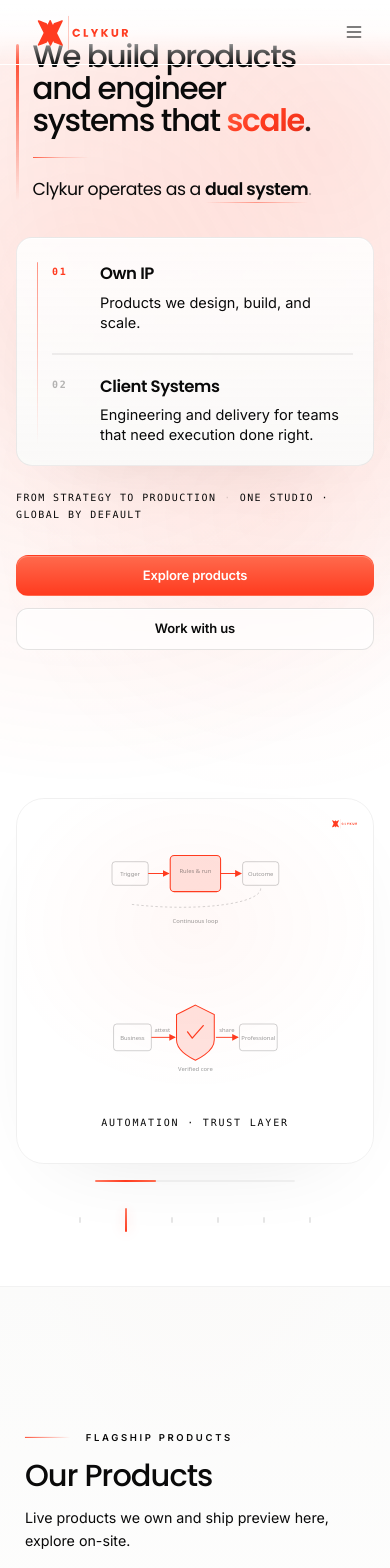
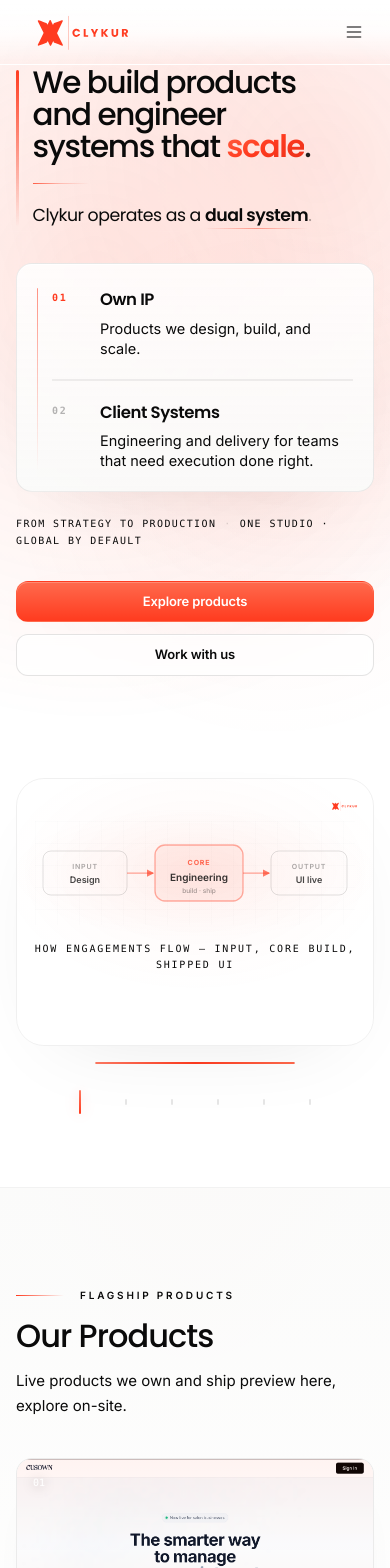
Before and after one commit to Clykur/Website, a Next.js app: page / in a window 390 px wide. Shown: the top 1568 px of the page. Built offline with nearby package versions, Linux system fonts and the light colour scheme.

Commit message:
mobile scrolling

```diff
--- a/app/globals.css
+++ b/app/globals.css
@@ -46,6 +46,12 @@
   }
   html {
     scroll-behavior: auto;
+    scroll-padding-top: max(4.5rem, calc(env(safe-area-inset-top, 0px) + 3.5rem));
+  }
+  @media (max-width: 767px) {
+    html {
+      -webkit-tap-highlight-color: transparent;
+    }
   }
   body {
     @apply bg-background text-foreground;
--- a/components/SplashScreen.tsx
+++ b/components/SplashScreen.tsx
@@ -104,6 +104,7 @@
             height={427}
             className="h-auto max-h-full w-[88vw] max-w-[88vw] object-contain"
             priority
+            unoptimized
           />
         </div>
 
--- a/components/icons/whatsapp-icon.tsx
+++ b/components/icons/whatsapp-icon.tsx
@@ -19,7 +19,8 @@
         alt="WhatsApp"
         width={24}
         height={24}
-        className="w-full h-full"
+        className="h-full w-full"
+        unoptimized
       />
     </div>
   );
--- a/components/landing/hero-visual.tsx
+++ b/components/landing/hero-visual.tsx
@@ -10,6 +10,8 @@
   PortfolioWireframeSvg,
   ServicesPipelineSvg,
 } from "@/components/landing/section-diagrams";
+import { useMobileViewport } from "@/hooks/use-is-mobile-viewport";
+import { cn } from "@/lib/utils";
 
 const diagramLabels: Record<(typeof ecosystemVisualTypes)[number], string> = {
   automation: "Automation",
@@ -28,6 +30,8 @@
 ];
 
 const SLIDE_MS = 5200;
+/** Slower auto-advance on small viewports — calmer, less janky while scrolling. */
+const SLIDE_MS_MOBILE = 6800;
 const easeLux = [0.22, 1, 0.28, 1] as const;
 
 /** One line per scene — context without boxing diagrams in cards */
@@ -64,26 +68,37 @@
 /** Scene-based presentation — floating line art, no background cards */
 export function HeroVisual() {
   const reduce = useReducedMotion();
+  const { isMobile } = useMobileViewport();
   const sceneCount = 6;
   const [slide, setSlide] = useState(0);
+
+  const slideIntervalMs = isMobile ? SLIDE_MS_MOBILE : SLIDE_MS;
 
   useEffect(() => {
     if (reduce) return;
     const id = window.setInterval(() => {
       setSlide((s) => (s + 1) % sceneCount);
-    }, SLIDE_MS);
+    }, slideIntervalMs);
     return () => window.clearInterval(id);
-  }, [reduce, sceneCount]);
+  }, [reduce, slideIntervalMs, sceneCount]);
 
   const transition = reduce
     ? { duration: 0 }
-    : { duration: 0.88, ease: easeLux };
+    : isMobile
+      ? { duration: 0.52, ease: easeLux }
+      : { duration: 0.88, ease: easeLux };
 
   const enter = reduce
     ? { opacity: 1, scale: 1, y: 0 }
-    : { opacity: 0, scale: 0.96, y: 18 };
+    : isMobile
+      ? { opacity: 0, scale: 0.985, y: 8 }
+      : { opacity: 0, scale: 0.96, y: 18 };
   const animate = { opacity: 1, scale: 1, y: 0 };
-  const exit = reduce ? { opacity: 1, scale: 1, y: 0 } : { opacity: 0, scale: 1.02, y: -12 };
+  const exit = reduce
+    ? { opacity: 1, scale: 1, y: 0 }
+    : isMobile
+      ? { opacity: 0, scale: 0.995, y: -6 }
+      : { opacity: 0, scale: 1.02, y: -12 };
 
   const pairLayout =
     "grid h-full w-full grid-cols-1 justify-items-center gap-7 md:grid-cols-2 md:gap-x-12 md:gap-y-6";
@@ -156,9 +171,24 @@
 
   const activeCaption = sceneCaptions[reduce ? 0 : slide];
 
+  const logoMark = (
+    <Image
+      src="/Clykur Logo.svg"
+      alt=""
+      width={44}
+      height={44}
+      className="h-10 w-10 object-contain md:h-11 md:w-11"
+      priority
+      unoptimized
+    />
+  );
+
   return (
     <div
-      className="relative mx-auto mt-2 w-full max-w-xl sm:mt-5 lg:mt-0 lg:max-w-none"
+      className={cn(
+        "relative mx-auto mt-2 w-full max-w-xl sm:mt-5 lg:mt-0 lg:max-w-none",
+        "max-md:[contain:layout]",
+      )}
       role="region"
       aria-label="Studio diagram presentation"
     >
@@ -169,10 +199,16 @@
       >
         <motion.div
           className="drop-shadow-[0_4px_20px_rgba(10,10,10,0.08)]"
-          animate={reduce ? undefined : { y: [0, -3, 0] }}
-          transition={{ duration: 5, repeat: Infinity, ease: "easeInOut" }}
+          animate={
+            reduce || isMobile ? undefined : { y: [0, -3, 0] }
+          }
+          transition={
+            reduce || isMobile
+              ? undefined
+              : { duration: 5, repeat: Infinity, ease: "easeInOut" }
+          }
         >
-          <Image src="/Clykur Logo.svg" alt="" width={44} height={44} className="h-10 w-10 object-contain md:h-11 md:w-11" priority />
+          {logoMark}
         </motion.div>
       </div>
 
@@ -200,10 +236,10 @@
           <AnimatePresence mode="wait" initial={false}>
             <motion.p
               key={activeCaption}
-              initial={{ opacity: 0, y: 6 }}
+              initial={{ opacity: 0, y: isMobile ? 4 : 6 }}
               animate={{ opacity: 1, y: 0 }}
-              exit={{ opacity: 0, y: -4 }}
-              transition={{ duration: 0.45, ease: easeLux }}
+              exit={{ opacity: 0, y: isMobile ? -3 : -4 }}
+              transition={{ duration: isMobile ? 0.36 : 0.45, ease: easeLux }}
               className="mx-auto mt-4 max-w-md px-2 text-center font-mono text-[10px] font-medium uppercase leading-relaxed tracking-[0.18em] text-foreground/38 lg:mt-6 lg:px-0 lg:tracking-[0.2em]"
             >
               {activeCaption}
@@ -220,7 +256,10 @@
               className="h-full w-full origin-left rounded-full bg-gradient-to-r from-[#ff7a62] via-[#ff3b1f] to-[#ff6a4d]"
               initial={{ scaleX: 0 }}
               animate={{ scaleX: 1 }}
-              transition={{ duration: SLIDE_MS / 1000, ease: "linear" }}
+              transition={{
+                duration: slideIntervalMs / 1000,
+                ease: "linear",
+              }}
             />
           </div>
 
--- a/components/landing/scroll-reveal.tsx
+++ b/components/landing/scroll-reveal.tsx
@@ -3,6 +3,7 @@
 import { useLayoutEffect, useRef } from "react";
 import gsap from "gsap";
 import { ScrollTrigger } from "gsap/ScrollTrigger";
+import { MOBILE_VIEWPORT_MQ } from "@/hooks/use-is-mobile-viewport";
 import { cn } from "@/lib/utils";
 
 gsap.registerPlugin(ScrollTrigger);
@@ -20,6 +21,7 @@
     if (!element) return;
 
     const childrenToAnimate = element.querySelectorAll("[data-reveal-item]");
+    const mobile = window.matchMedia(MOBILE_VIEWPORT_MQ).matches;
 
     const ctx = gsap.context(() => {
       childrenToAnimate.forEach((child: Element) => {
@@ -27,12 +29,13 @@
         const isInViewport =
           rect.top < window.innerHeight && rect.bottom > 0;
 
-        // FIX: Always keep opacity 1 (no fade ever)
         gsap.set(
           child,
           isInViewport
             ? { opacity: 1, y: 0, scale: 1 }
-            : { y: 40, opacity: 1, scale: 0.95 }
+            : mobile
+              ? { y: 20, opacity: 1, scale: 0.99 }
+              : { y: 40, opacity: 1, scale: 0.95 },
         );
       });
 
@@ -40,14 +43,20 @@
         y: 0,
         scale: 1,
         ease: "power2.out",
-        duration: 0.9,
-        stagger: 0.14,
-        scrollTrigger: {
-          trigger: element,
-          start: "top 82%",
-          end: "bottom 20%",
-          scrub: 0.8, // keeps motion, no fade now
-        },
+        duration: mobile ? 0.68 : 0.9,
+        stagger: mobile ? 0.09 : 0.14,
+        scrollTrigger: mobile
+          ? {
+              trigger: element,
+              start: "top 90%",
+              once: true,
+            }
+          : {
+              trigger: element,
+              start: "top 82%",
+              end: "bottom 20%",
+              scrub: 0.8,
+            },
       });
     }, element);
 
--- a/components/landing/smooth-scroll.tsx
+++ b/components/landing/smooth-scroll.tsx
@@ -25,17 +25,21 @@
   const [lenis, setLenis] = useState<Lenis | null>(null);
 
   useEffect(() => {
+    const mobile =
+      typeof window !== "undefined" &&
+      window.matchMedia("(max-width: 767px)").matches;
+
     const instance = new Lenis({
       autoRaf: true,
-      duration: 1.25,
+      duration: mobile ? 0.78 : 1.25,
       easing: easeOutExpo,
-      lerp: 0.092,
+      lerp: mobile ? 0.12 : 0.092,
       smoothWheel: true,
-      wheelMultiplier: 0.92,
+      wheelMultiplier: mobile ? 1 : 0.92,
       syncTouch: true,
-      syncTouchLerp: 0.1,
-      touchMultiplier: 1.08,
-      touchInertiaExponent: 1.65,
+      syncTouchLerp: mobile ? 0.2 : 0.1,
+      touchMultiplier: mobile ? 0.92 : 1.08,
+      touchInertiaExponent: mobile ? 1.5 : 1.65,
       anchors: true,
     });
 
--- a/components/sections/contact.tsx
+++ b/components/sections/contact.tsx
@@ -59,6 +59,7 @@
                     width={22}
                     height={22}
                     className="h-[22px] w-[22px] opacity-90"
+                    unoptimized
                   />
                   <span className="text-[10px] font-semibold uppercase tracking-[0.2em] text-[#ff3b1f]/90">
                     WhatsApp
--- a/components/sections/hero.tsx
+++ b/components/sections/hero.tsx
@@ -4,6 +4,7 @@
 import dynamic from "next/dynamic";
 import { motion, useScroll, useTransform } from "framer-motion";
 import { ScrollReveal } from "@/components/landing/scroll-reveal";
+import { useMobileViewport } from "@/hooks/use-is-mobile-viewport";
 import { primaryGradientCtaClassName } from "@/lib/cta-styles";
 import { cn } from "@/lib/utils";
 
@@ -13,10 +14,33 @@
 );
 
 export function Hero() {
+  const { isMobile, isMobileRef } = useMobileViewport();
   const { scrollYProgress } = useScroll();
-  const bgScale = useTransform(scrollYProgress, [0, 0.4], [1, 1.1]);
-  const textY = useTransform(scrollYProgress, [0, 0.45], [0, -48]);
-  const visualY = useTransform(scrollYProgress, [0, 0.45], [0, 36]);
+
+  const bgScale = useTransform(scrollYProgress, (v) => {
+    const m = isMobileRef.current;
+    const max = m ? 1.04 : 1.1;
+    const span = m ? 0.35 : 0.4;
+    if (v <= 0) return 1;
+    if (v >= span) return max;
+    return 1 + (v / span) * (max - 1);
+  });
+  const textY = useTransform(scrollYProgress, (v) => {
+    const m = isMobileRef.current;
+    const max = m ? -22 : -48;
+    const span = 0.45;
+    if (v <= 0) return 0;
+    if (v >= span) return max;
+    return (v / span) * max;
+  });
+  const visualY = useTransform(scrollYProgress, (v) => {
+    const m = isMobileRef.current;
+    const max = m ? 16 : 36;
+    const span = 0.45;
+    if (v <= 0) return 0;
+    if (v >= span) return max;
+    return (v / span) * max;
+  });
 
   return (
     <section
@@ -25,15 +49,24 @@
     >
       <motion.div
         style={{ scale: bgScale }}
-        className="pointer-events-none absolute inset-0 -z-10 bg-[radial-gradient(circle_at_25%_25%,rgba(255,90,60,0.12),transparent_45%),radial-gradient(circle_at_80%_15%,rgba(255,59,31,0.1),transparent_40%)] will-change-transform"
+        className="pointer-events-none absolute inset-0 -z-10 will-change-transform bg-[radial-gradient(circle_at_25%_25%,rgba(255,90,60,0.12),transparent_45%),radial-gradient(circle_at_80%_15%,rgba(255,59,31,0.1),transparent_40%)]"
         aria-hidden
       />
+      {isMobile ? (
+        <motion.div
+          animate={{ opacity: [0.26, 0.32, 0.26] }}
+          transition={{ duration: 12, repeat: Infinity, ease: [0.4, 0, 0.2, 1] }}
+          className="pointer-events-none absolute inset-0 -z-10 bg-[radial-gradient(circle_at_70%_40%,rgba(255,59,31,0.16),transparent_35%)]"
+          aria-hidden
+        />
+      ) : (
         <motion.div
           animate={{ opacity: [0.24, 0.34, 0.24] }}
           transition={{ duration: 9, repeat: Infinity, ease: [0.4, 0, 0.2, 1] }}
           className="pointer-events-none absolute inset-0 -z-10 bg-[radial-gradient(circle_at_70%_40%,rgba(255,59,31,0.18),transparent_35%)]"
           aria-hidden
         />
+      )}
 
       <div className="clykur-story-shell relative z-[1] w-full max-w-6xl">
         <ScrollReveal className="flex w-full flex-col items-stretch gap-14 lg:flex-row lg:items-center lg:justify-center lg:gap-14 xl:gap-16">
--- /dev/null
+++ b/hooks/use-is-mobile-viewport.ts
@@ -0,0 +1,29 @@
+"use client";
+
+import { useLayoutEffect, useRef, useState } from "react";
+
+/** Matches Tailwind `md` breakpoint — phones / small tablets. */
+export const MOBILE_VIEWPORT_MQ = "(max-width: 767px)";
+
+/**
+ * Mobile viewport for perf toggles: native-friendly scroll, fewer animations.
+ * `isMobileRef` stays in sync for Framer `useTransform` mappers (no per-frame matchMedia).
+ */
+export function useMobileViewport() {
+  const isMobileRef = useRef(false);
+  const [isMobile, setIsMobile] = useState(false);
+
+  useLayoutEffect(() => {
+    const mq = window.matchMedia(MOBILE_VIEWPORT_MQ);
+    const sync = () => {
+      const m = mq.matches;
+      isMobileRef.current = m;
+      setIsMobile(m);
+    };
+    sync();
+    mq.addEventListener("change", sync);
+    return () => mq.removeEventListener("change", sync);
+  }, []);
+
+  return { isMobile, isMobileRef };
+}
```
Lines whose indentation alone changed are shown as unchanged.
